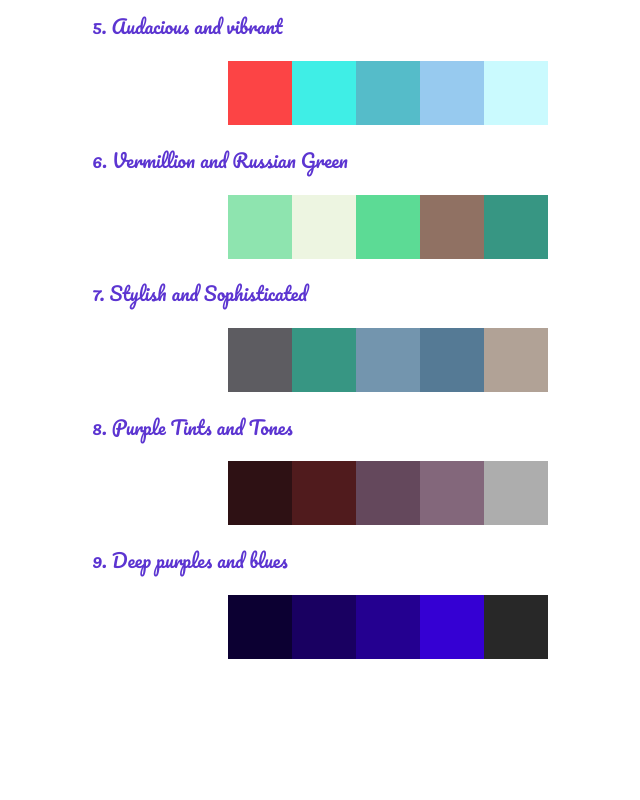
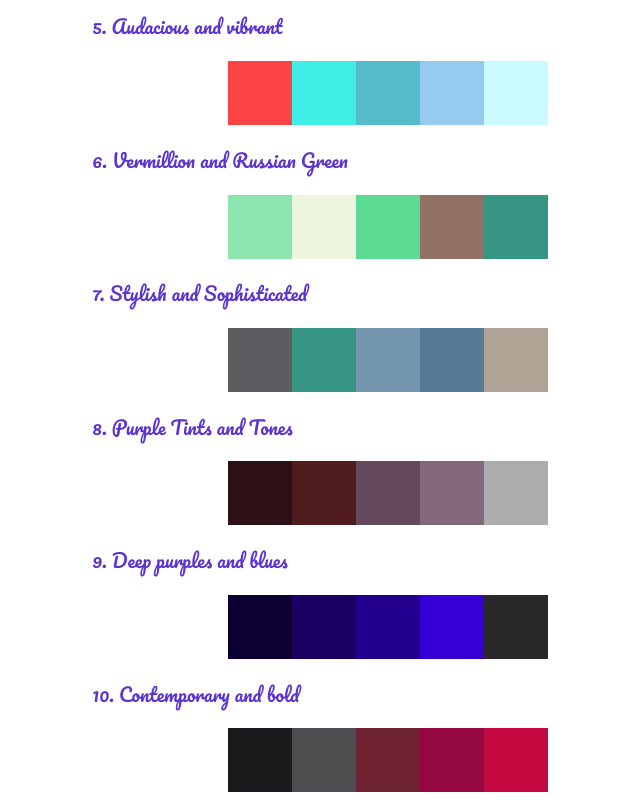
Before and after one commit to ChegeBryan/rainbow, a plain HTML site: page index.html in a window 1280 px wide. Shown: the part 709-1509 px from the top of the page, without its empty margins (252-892 px from the left). Before the commit the page ends 1376 px from the top, so only its background shows below. Drawn offline with nearby package versions, Linux system fonts and the light colour scheme.

Commit message:
- Contemporary and bold color scheme

```diff
--- a/index.html
+++ b/index.html
@@ -99,6 +99,15 @@
       <div style="background: #282828"></div>
     </div>
 
+    <h3>10. Contemporary and bold</h3>
+    <div class="flex__container">
+      <div style="background: #1a1a1d"></div>
+      <div style="background: #4e4e50"></div>
+      <div style="background: #6f2232"></div>
+      <div style="background: #950740"></div>
+      <div style="background: #c3073f"></div>
+    </div>
+
 
 
 
```
